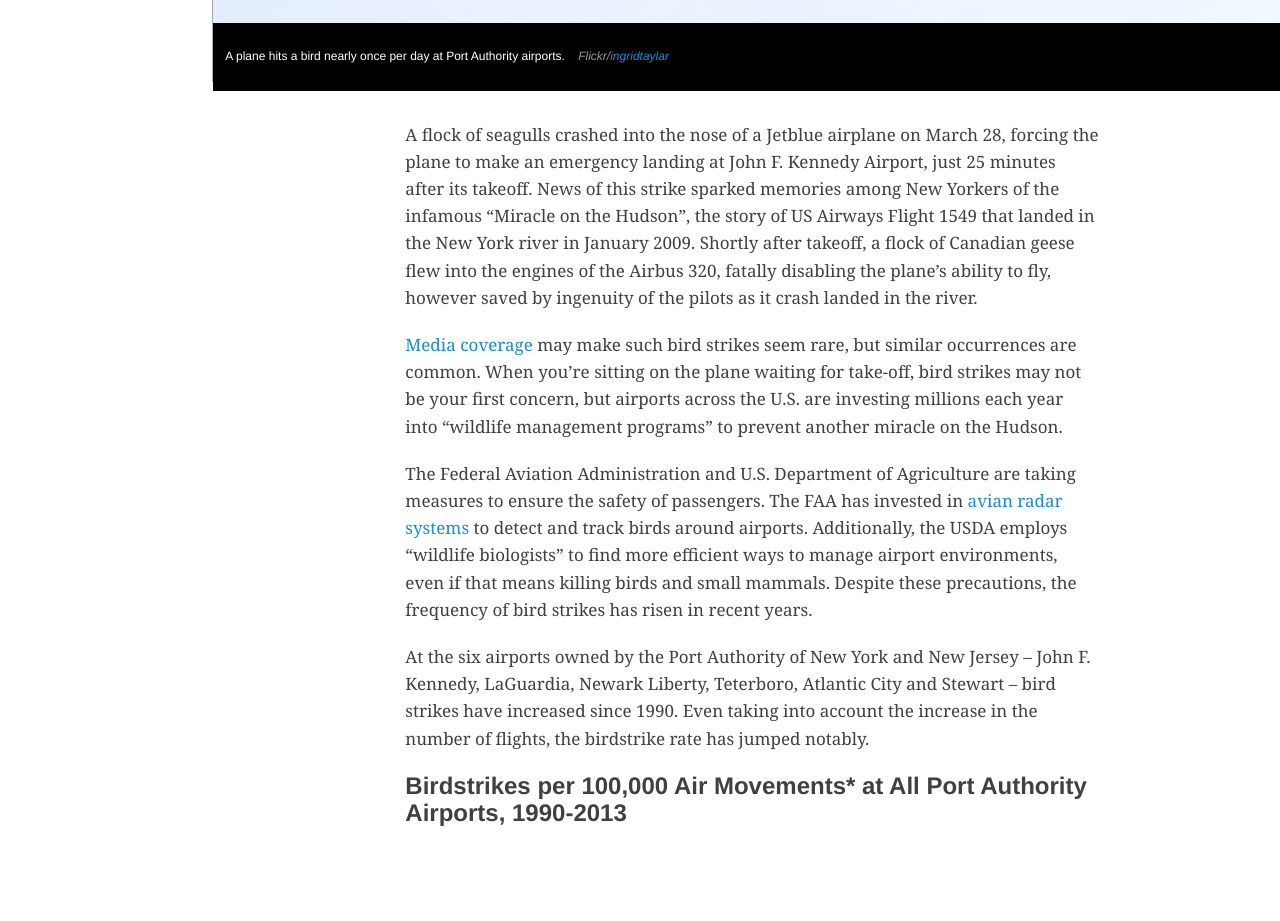
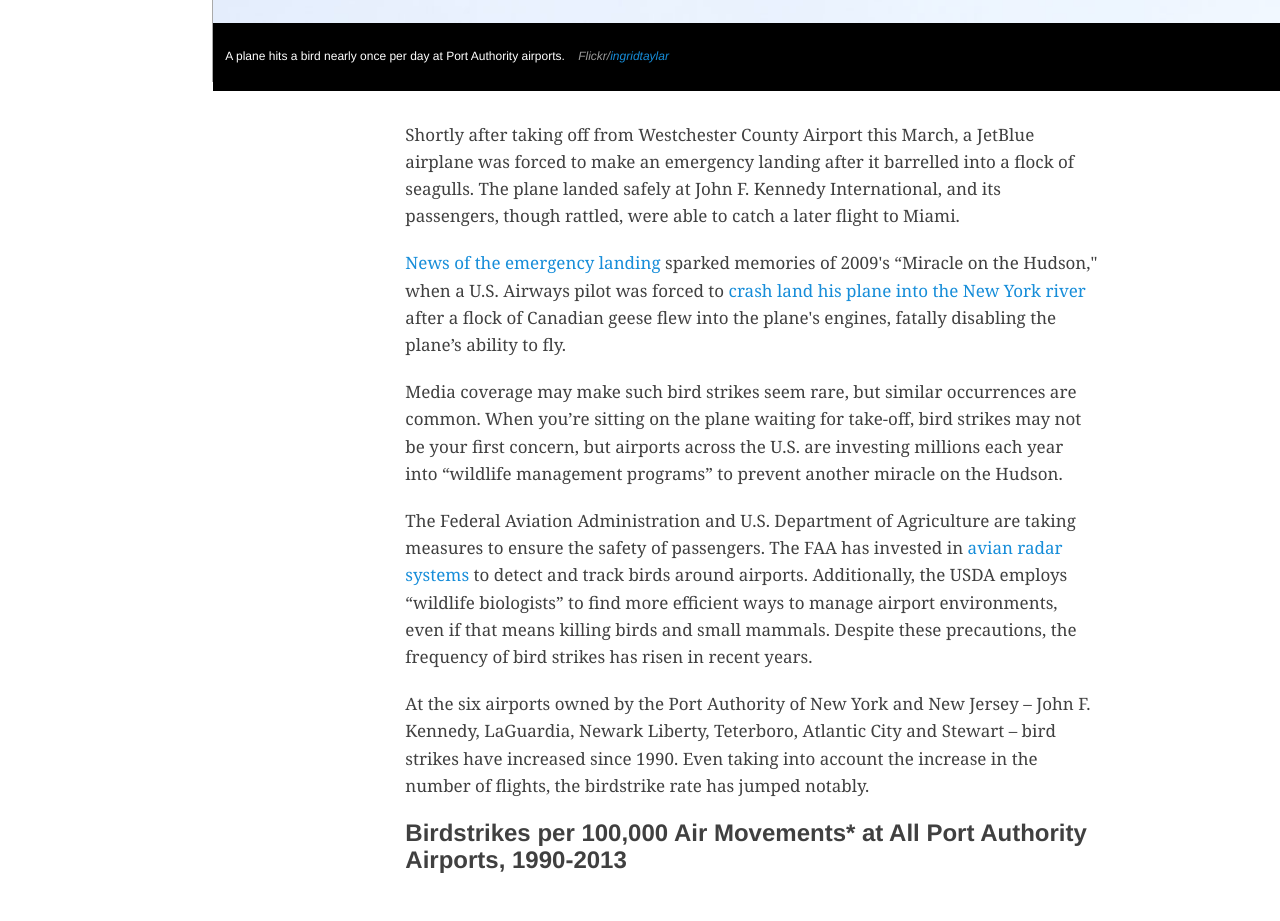
Before and after one commit to HarryStevens/birdstrike-site, a plain HTML site: page index.html in a window 1280 px wide. Shown: the part 800-1721 px from the top of the page. Drawn offline with nearby package versions, Linux system fonts and the light colour scheme; a script that the page names is missing.

Commit message:
Small fixes

```diff
--- a/index.html
+++ b/index.html
@@ -315,10 +315,12 @@
 						</script>
 
 						<p>
-							A flock of seagulls crashed into the nose of a Jetblue airplane on March 28, forcing the plane to make an emergency landing at John F. Kennedy Airport, just 25 minutes after its takeoff. News of this strike sparked memories among New Yorkers of the infamous “Miracle on the Hudson”, the story of US Airways Flight 1549 that landed in the New York river in January 2009. Shortly after takeoff, a flock of Canadian geese flew into the engines of the Airbus 320, fatally disabling the plane’s ability to fly, however saved by ingenuity of the pilots as it crash landed in the river.
+							Shortly after taking off from Westchester County Airport this March, a JetBlue airplane was forced to make an emergency landing after it barrelled into a flock of seagulls. The plane landed safely at John F. Kennedy International, and its passengers, though rattled, were able to catch a later flight to Miami.
+						<p>
+							<a href="http://www.nydailynews.com/new-york/e-plane-emergency-landing-jfk-article-1.1737787">News of the emergency landing</a> sparked memories of 2009's “Miracle on the Hudson," when a U.S. Airways pilot was forced to <a href="http://www.usatoday.com/story/todayinthesky/2014/01/15/five-years-ago-today-miracle-on-the-hudson-landing/4489875/">crash land his plane into the New York river</a> after a flock of Canadian geese flew into the plane's engines, fatally disabling the plane’s ability to fly.
 						</p>
 						<p>
-							<a href="http://www.nydailynews.com/new-york/e-plane-emergency-landing-jfk-article-1.1737787">Media coverage</a> may make such bird strikes seem rare, but similar occurrences are common. When you’re sitting on the plane waiting for take-off, bird strikes may not be your first concern, but airports across the U.S. are investing millions each year into “wildlife management programs” to prevent another miracle on the Hudson.
+							Media coverage may make such bird strikes seem rare, but similar occurrences are common. When you’re sitting on the plane waiting for take-off, bird strikes may not be your first concern, but airports across the U.S. are investing millions each year into “wildlife management programs” to prevent another miracle on the Hudson.
 						</p>
 						<p>
 							The Federal Aviation Administration and U.S. Department of Agriculture are taking measures to ensure the safety of passengers. The FAA has invested in <a href="http://www.faa.gov/airports/resources/advisory_circulars/index.cfm/go/document.information/documentNumber/150_5220-25">avian radar systems</a> to detect and track birds around airports. Additionally, the USDA employs “wildlife biologists” to find more efficient ways to manage airport environments, even if that means killing birds and small mammals. Despite these precautions, the frequency of bird strikes has risen in recent years.
```
